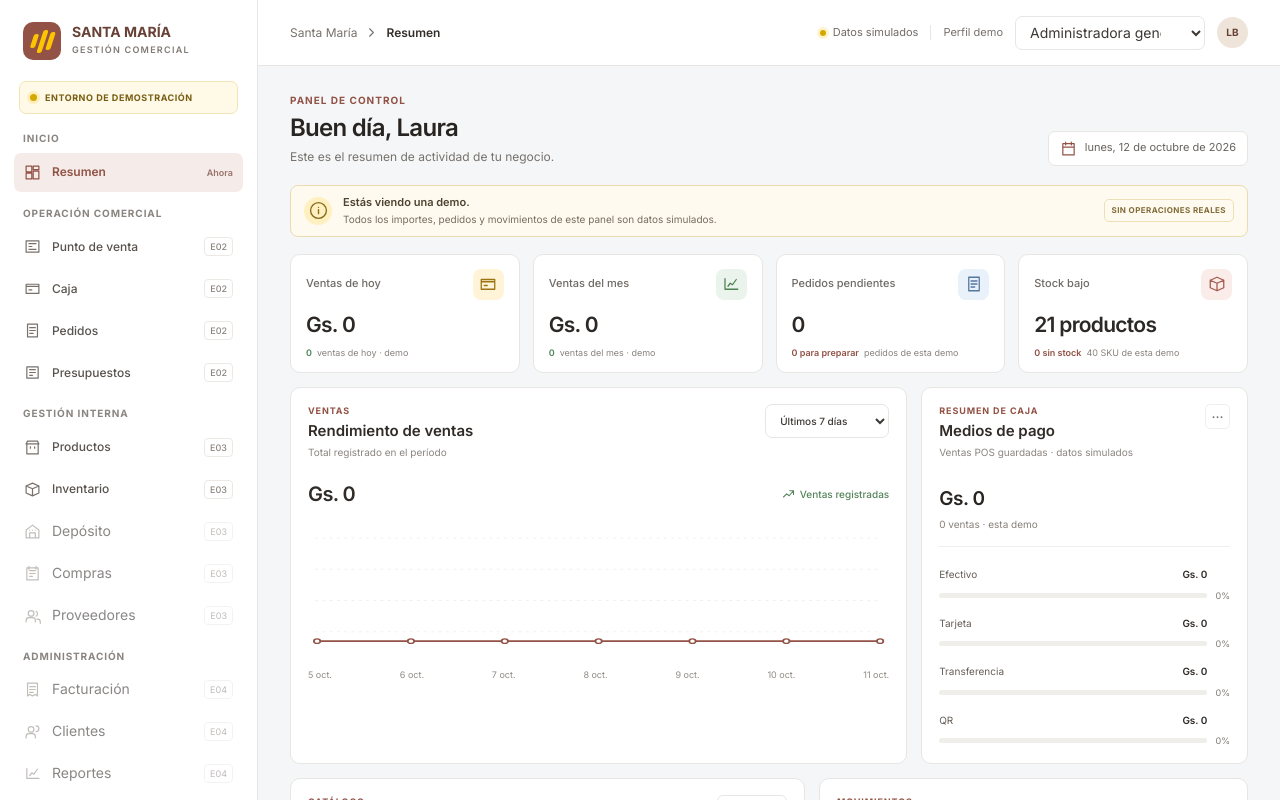
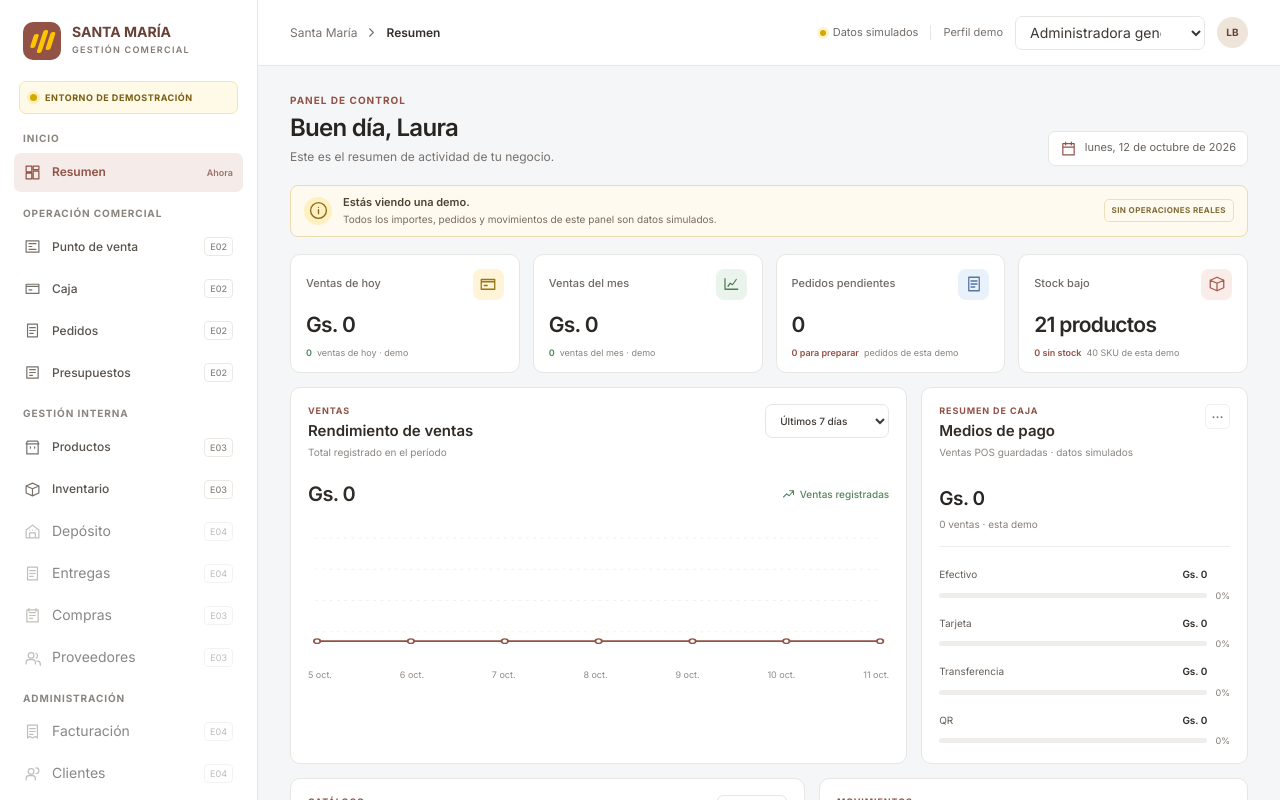
Before and after one commit to equantum-py/santamaria, a Next.js app: page /admin in a window 1280 px wide. Shown: the top 800 px of the page. Built offline with nearby package versions, Linux system fonts and the light colour scheme.

Commit message:
feat(e04): expose warehouse and deliveries in demo navigation

```diff
--- a/app/admin/demo-data.ts
+++ b/app/admin/demo-data.ts
@@ -15,11 +15,11 @@ export type AdminModule = {
 };
 
 export const demoProfiles: DemoProfile[] = [
-  { id: "admin", name: "Laura Benítez", role: "Administradora general", initials: "LB", allowedModules: ["dashboard", "pos", "caja", "pedidos", "presupuestos", "productos", "inventario", "deposito", "compras", "proveedores", "facturacion", "clientes", "reportes", "usuarios", "promociones", "marketing", "configuracion"] },
+  { id: "admin", name: "Laura Benítez", role: "Administradora general", initials: "LB", allowedModules: ["dashboard", "pos", "caja", "pedidos", "presupuestos", "productos", "inventario", "deposito", "entregas", "compras", "proveedores", "facturacion", "clientes", "reportes", "usuarios", "promociones", "marketing", "configuracion"] },
   { id: "gerencia", name: "Carlos Vera", role: "Gerencia", initials: "CV", allowedModules: ["dashboard", "pos", "caja", "pedidos", "productos", "inventario", "presupuestos", "reportes"] },
   { id: "cajero", name: "Marta González", role: "Cajera", initials: "MG", allowedModules: ["pos", "caja"] },
   { id: "ventas", name: "Diego Acosta", role: "Ventas", initials: "DA", allowedModules: ["dashboard", "pedidos", "presupuestos", "clientes"] },
-  { id: "deposito", name: "Rubén Rojas", role: "Depósito", initials: "RR", allowedModules: ["dashboard", "pedidos", "inventario", "deposito", "compras", "proveedores"] },
+  { id: "deposito", name: "Rubén Rojas", role: "Depósito", initials: "RR", allowedModules: ["dashboard", "pedidos", "inventario", "deposito", "entregas", "compras", "proveedores"] },
   { id: "marketing", name: "Sofía Duarte", role: "Marketing", initials: "SD", allowedModules: ["dashboard", "promociones", "marketing", "reportes"] },
   { id: "facturacion", name: "Ana Sosa", role: "Facturación", initials: "AS", allowedModules: ["dashboard", "facturacion", "clientes", "reportes"] },
 ];
@@ -32,7 +32,8 @@ export const adminModules: AdminModule[] = [
   { id: "presupuestos", label: "Presupuestos", group: "Operación comercial", stage: "Etapa 02", icon: "quote" },
   { id: "productos", label: "Productos", group: "Gestión interna", stage: "Etapa 03", icon: "products" },
   { id: "inventario", label: "Inventario", group: "Gestión interna", stage: "Etapa 03", icon: "inventory" },
-  { id: "deposito", label: "Depósito", group: "Gestión interna", stage: "Etapa 03", icon: "warehouse" },
+  { id: "deposito", label: "Depósito", group: "Gestión interna", stage: "Etapa 04", icon: "warehouse" },
+  { id: "entregas", label: "Entregas", group: "Gestión interna", stage: "Etapa 04", icon: "orders" },
   { id: "compras", label: "Compras", group: "Gestión interna", stage: "Etapa 03", icon: "purchase" },
   { id: "proveedores", label: "Proveedores", group: "Gestión interna", stage: "Etapa 03", icon: "supplier" },
   { id: "facturacion", label: "Facturación", group: "Administración", stage: "Etapa 04", icon: "invoice" },
```
